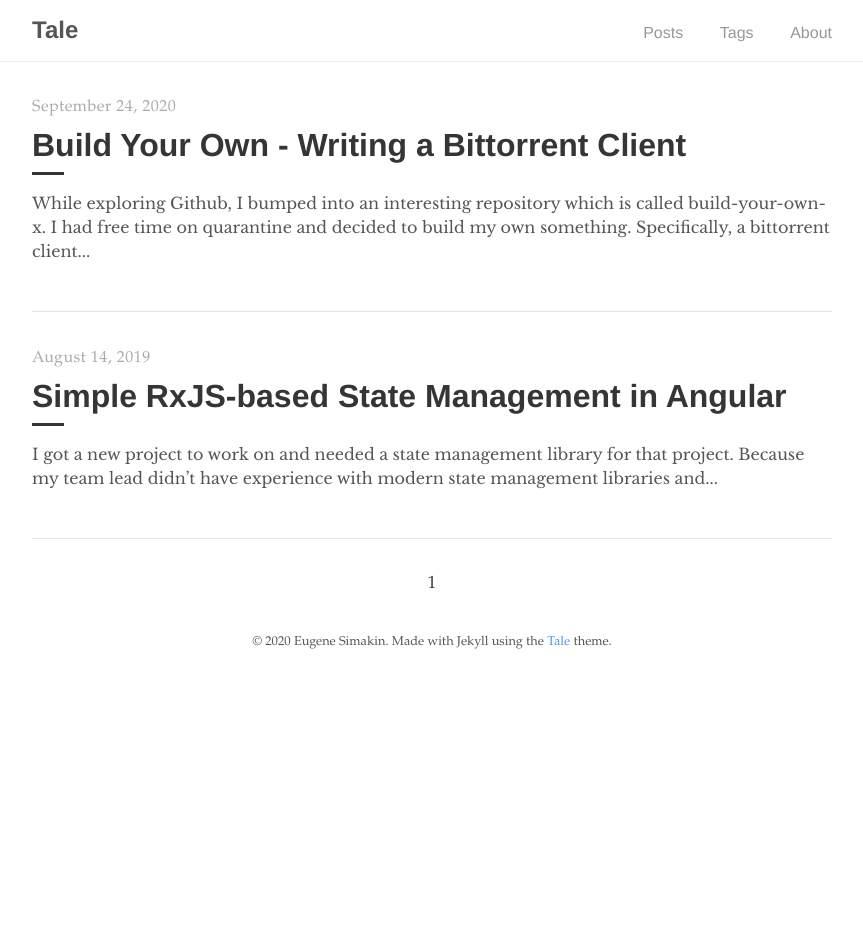
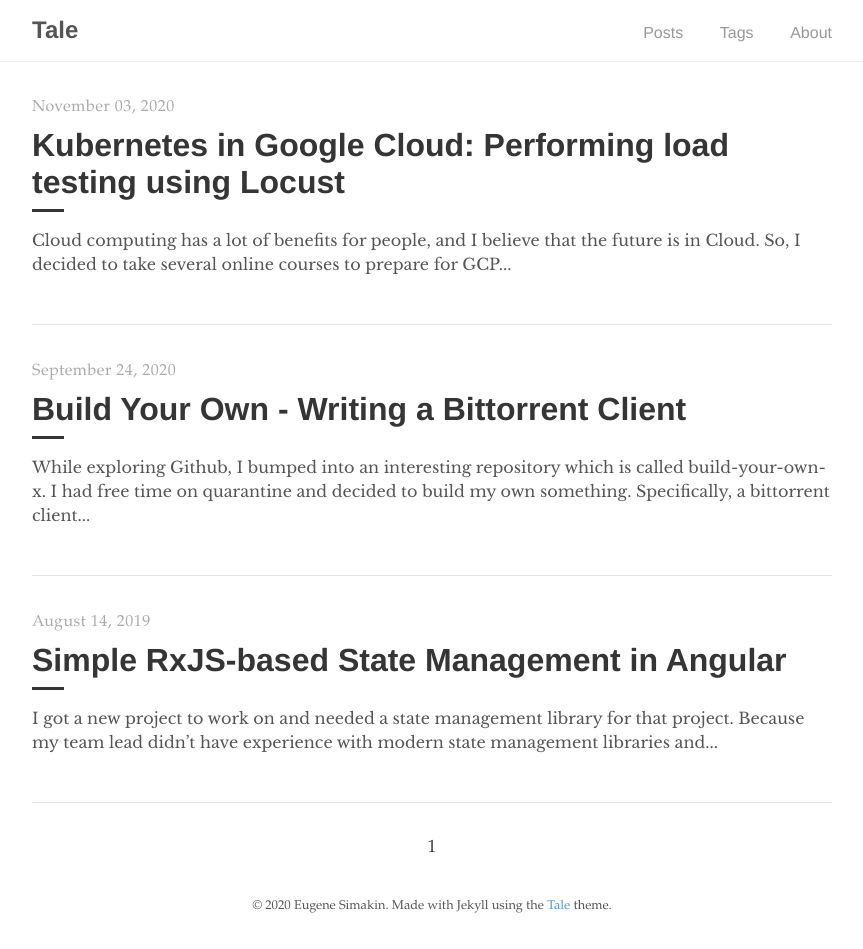
Before and after one commit to eugenesimakin/eugenesimakin.github.io, a Jekyll site: the page built from index.html, in a window 1280 px wide. Shown: the whole page, without its empty margins (208-1071 px from the left). Built offline with Jekyll 4.4.1, drawn with Linux system fonts in a browser that asks for light colours; the list of posts is cut into pages by our own code; before the commit the page ends 900 px from its top, so only the background shows below that; some of the changed lines change nothing that is shown.

Commit message:
Load testing my own PC hosting static website with help of GKE (Google Kubernetes Engine)

````diff
--- /dev/null
+++ b/_posts/2020-11-03-gcp-load-testing.md
@@ -0,0 +1,85 @@
+---
+layout: post
+title:  "Kubernetes in Google Cloud: Performing load testing using Locust"
+tags: gcp kubernetes locust
+---
+
+Cloud computing has a lot of benefits for people, and I believe that the future is in Cloud. So, I decided to
+take several online courses to prepare for GCP certification exam. There is a lot to cover, and some
+practice wouldn't hurt. Because half of the courses was about GKE (Google Kubernetes Engine),
+I've tried to implement load testing using this guide -
+[Distributed load testing using GKE](https://cloud.google.com/solutions/distributed-load-testing-using-gke).
+
+**Warning!** This is not a guide but just my experience. If you're looking for a guide, please,
+refer to [Distributed load testing using GKE](https://cloud.google.com/solutions/distributed-load-testing-using-gke).
+
+I'll be testing my own PC which will host simple static website. This will be interesting.
+In addition to that, it would be completely legal despite load testing your hosting provider.
+
+Steps I followed:
+
+1. Create a GCP project.
+2. Install Cloud SDK and initialize it.
+3. Set environment variables (region, zone, etc.). I choose region in Finland because it's the nearest one.
+4. Create the GKE cluster and obtain its credentials.
+5. Tweak tasks.py in the sample project at _docker-image/locust-tasks/tasks.py_. On the next step I'll build it.
+6. Build the docker image.
+7. Deploy the Locust master and worker nodes.
+8. Go to the Locust master and perform the test.
+
+Terminal history:
+```
+export REGION=europe-north1
+export ZONE=${REGION}-b
+export PROJECT=$(gcloud config get-value project)
+export CLUSTER=gke-load-test
+export TARGET="<my_ip>:4000"
+export SCOPE="https://www.googleapis.com/auth/cloud-platform"
+
+gcloud config set compute/zone ${ZONE}
+gcloud config set project ${PROJECT}
+git clone https://github.com/GoogleCloudPlatform/distributed-load-testing-using-kubernetes sample cd sample
+
+gcloud services enable container.googleapis.com
+
+gcloud container clusters create $CLUSTER \
+   --zone $ZONE \
+   --scopes $SCOPE \
+   --enable-autoscaling --min-nodes "3" --max-nodes "10" \
+   --scopes=logging-write,storage-ro \
+   --addons HorizontalPodAutoscaling,HttpLoadBalancing
+
+gcloud container clusters get-credentials $CLUSTER \
+   --zone $ZONE \
+   --project $PROJECT
+
+gcloud builds submit \
+    --tag gcr.io/$PROJECT/locust-tasks:latest docker-image
+
+# change the yaml files before applying them
+kubectl apply -f kubernetes-config/locust-master-controller.yaml
+kubectl apply -f kubernetes-config/locust-master-service.yaml
+kubectl apply -f kubernetes-config/locust-worker-controller.yaml
+
+# to get status of pods
+kubectl get pods -o wide
+
+# to obtain the external IP of the Locust master
+kubectl get services
+
+kubectl scale deployment/locust-worker --replicas=20
+
+# clean up after testing (or delete the whole project)
+gcloud container clusters delete $CLUSTER --zone $ZONE
+```
+
+### Conclusion
+
+My home PC (i7-9700F, 16Gb, 100Mbit/s, nginx) was able to handle several thousand of concurrent users (I tried 1000, 3000 and 6000)
+with maximum requests per second value around 1500. More users - more errors and longer response time,
+but I didn't observe significant CPU or memory consumption. In my opinion, this setup can
+handle 1000 users very well. In this case, average response time will be less than 100ms.
+The next step might be to load test more sophisticated web application
+(for example, with authentication and database).
+
+By the way, let's see after a while how much this experiment cost me (cloud computing resources are not free).
--- a/_sass/tale/_code.scss
+++ b/_sass/tale/_code.scss
@@ -20,6 +20,7 @@ pre code {
   color: inherit;
   font-size: 100%;
   padding: 0;
+  font-size: 14px;
 }
 
 .highlight {
````
Also changed, not shown: Gemfile.lock.
